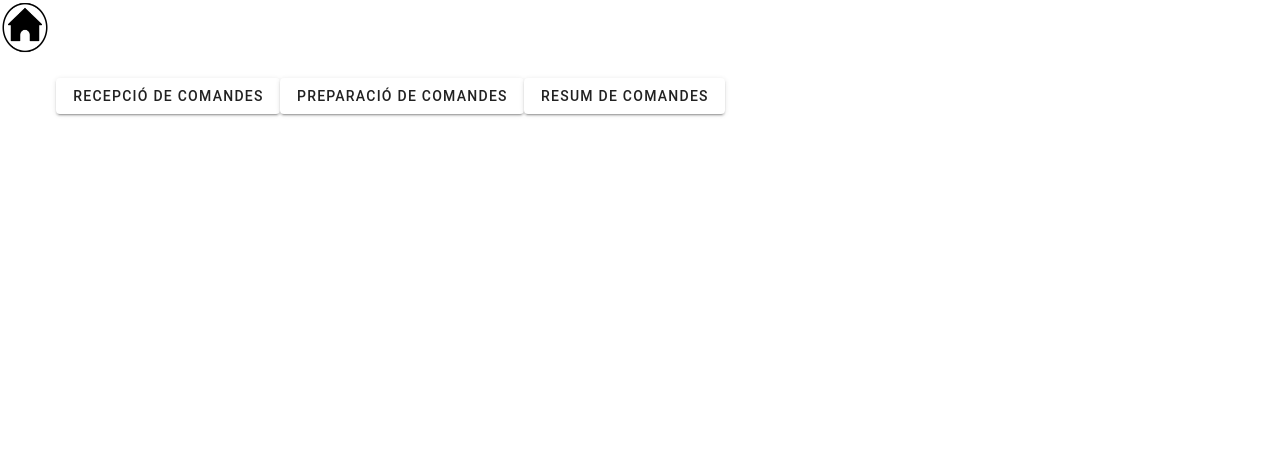
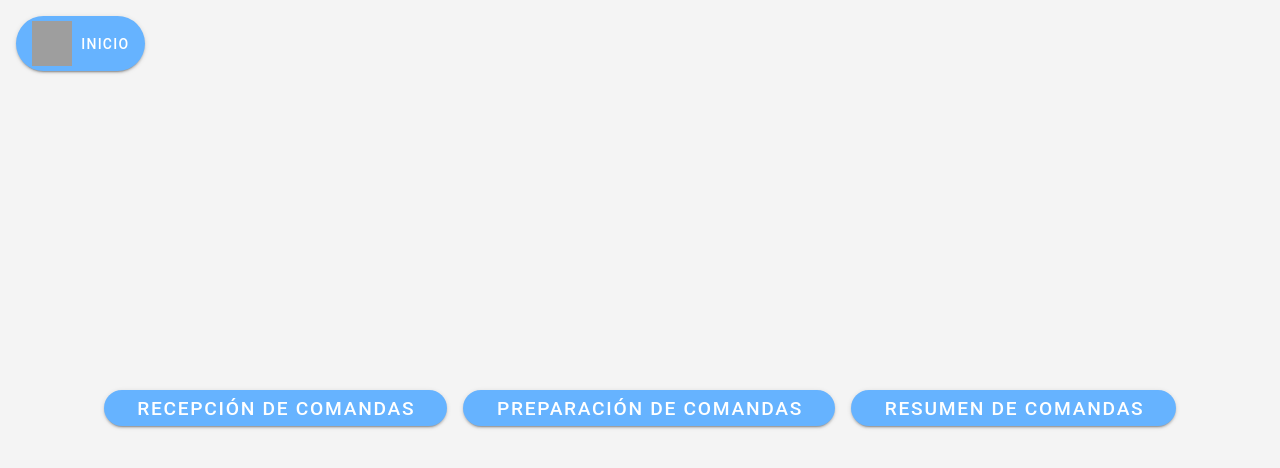
Before and after one commit to Samgarhur/FastFoodAppWeb, a Vue app in the folder Mo7/: page /gestiocomandes in a window 1280 px wide. Shown: the top 468 px of the page. Built offline with nearby package versions, Linux system fonts and the light colour scheme; no server answers; grey boxes are pictures that could not be loaded.

Commit message:
Gestio comandes css

```diff
--- a/Mo7/src/components/GestioComandes.vue
+++ b/Mo7/src/components/GestioComandes.vue
@@ -1,16 +1,23 @@
 <template>
-  <button class="my-button-class" onclick="window.location.href = '/';"><img src="./901844-200.png"
-      alt="icono Pag Principal" width="50" height="55"></button>
+  <div class="page">
+    <v-btn class="home-button" @click="redirectToHome">
+      <img src="./home.png" alt="icono Pag Principal" width="40" height="45">
+      <span class="home-text">Inicio</span>
+    </v-btn>
 
-  <v-container>
-    <v-btn @click="mostrarRecepcioComandes">Recepció de Comandes</v-btn>
-    <v-btn @click="mostrarPreparacioComandes">Preparació de Comandes</v-btn>
-    <v-btn @click="mostrarResumComandes">Resum de Comandes</v-btn>
-
-    <RecepcioComandes v-if="mostrarRecepcio" />
-    <PreparacioComandes v-if="mostrarPreparacio" />
-    <ResumComandes v-if="mostrarResum" />
-  </v-container>
+    <v-container>
+      <div class="button-container">
+        <v-btn class="custom-button" @click="mostrarRecepcioComandes">Recepción de Comandas</v-btn>
+        <v-btn class="custom-button" @click="mostrarPreparacioComandes">Preparación de Comandas</v-btn>
+        <v-btn class="custom-button" @click="mostrarResumComandes">Resumen de Comandas</v-btn>
+      </div>
+      <div class="comandas-container">
+        <RecepcioComandes v-if="mostrarRecepcio" />
+        <PreparacioComandes v-if="mostrarPreparacio" />
+        <ResumComandes v-if="mostrarResum" />
+      </div>
+    </v-container>
+  </div>
 </template>
 
 <script>
@@ -47,7 +54,79 @@ export default {
       this.mostrarRecepcio = false;
       this.mostrarPreparacio = false;
       this.mostrarResum = true;
+    },
+    redirectToHome() {
+      window.location.href = '/';
     }
   }
 }
 </script>
+<style scoped>
+.page {
+  display: flex;
+  justify-content: center;
+  align-items: center;
+  background-color: #f4f4f4;
+  height: 100vh;
+  padding: 1rem;
+}
+
+.home-button {
+  position: absolute;
+  top: 1rem;
+  left: 1rem;
+  height: 55px;
+  background-color: #66B3FF;
+  color: #fff;
+  border: none;
+  border-radius: 50px;
+  cursor: pointer;
+  display: flex;
+  align-items: center;
+  justify-content: center;
+  transition: background-color 0.3s ease;
+}
+
+.home-button:hover {
+  background-color: #0056b3;
+}
+
+.home-text {
+  margin-left: 0.5rem;
+}
+
+.button-container {
+  display: flex;
+  justify-content: center; /* Centramos los botones horizontalmente */
+  align-items: center; /* Centramos los botones verticalmente */
+  margin-top: 1rem;
+}
+
+.custom-button {
+  margin-right: 1rem;
+  padding: 1rem 2rem;
+  font-size: 1.2rem;
+  background-color: #66B3FF;
+  color: #fff;
+  border: none;
+  border-radius: 50px;
+  cursor: pointer;
+  display: flex;
+  align-items: center;
+  justify-content: center;
+  transition: background-color 0.3s ease;
+}
+
+.custom-button:last-child {
+  margin-right: 0;
+}
+
+.custom-button:hover {
+  background-color: #0056b3;
+}
+
+.comandas-container {
+  max-height: 70vh;
+  overflow-y: auto;
+}
+</style>
```
